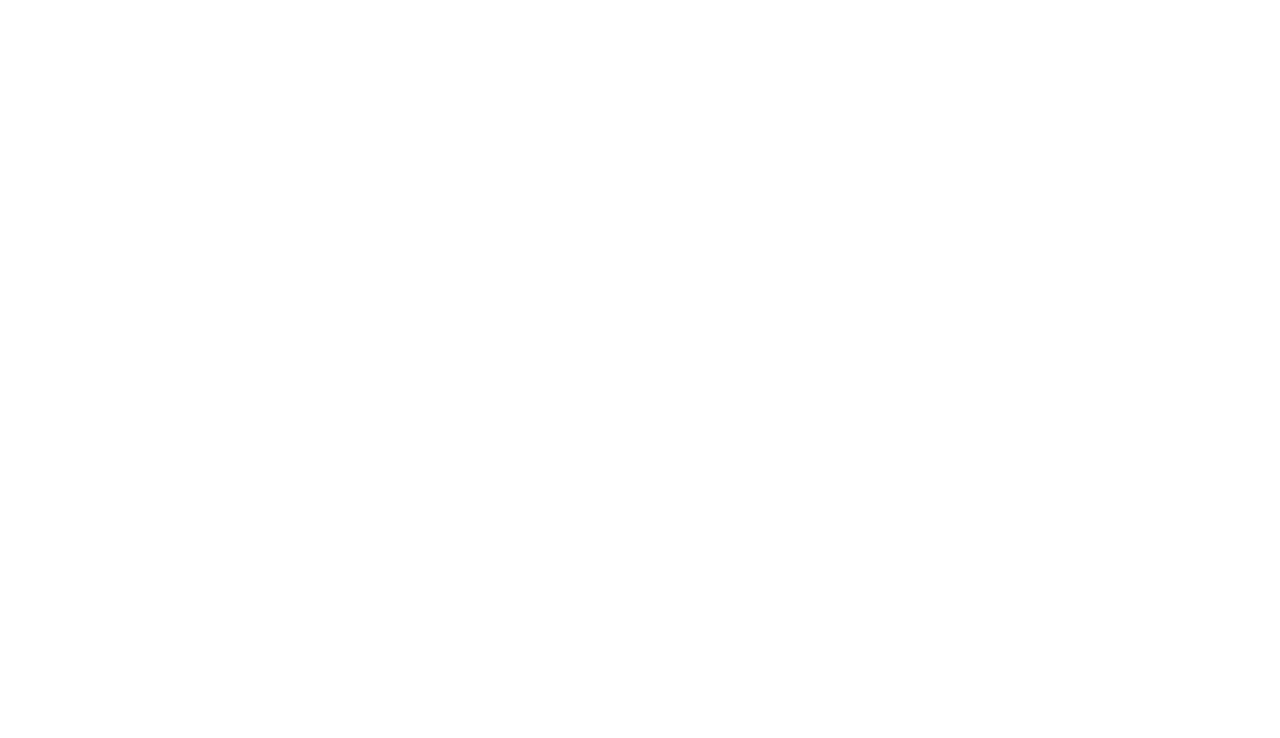
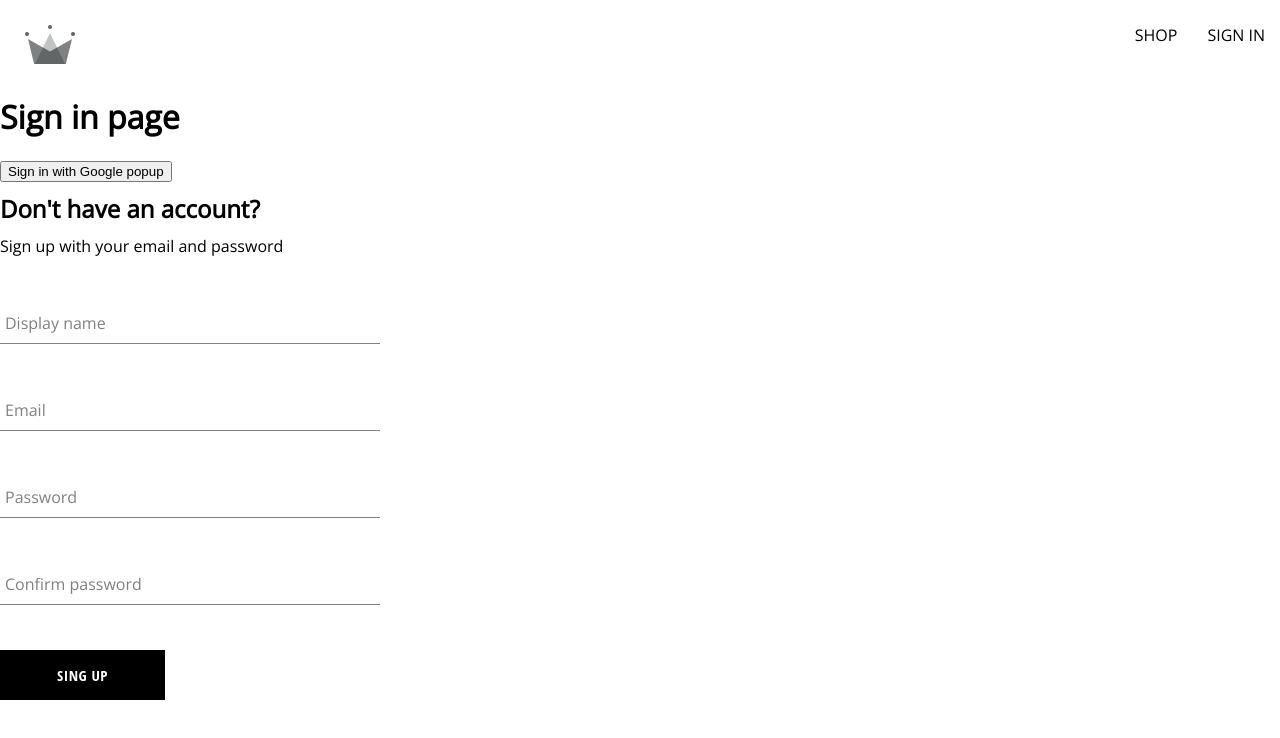
Before and after one commit to attiladekany/react-crwn-clothing-v2, a React (Create React App) app: page /auth in a window 1280 px wide. Before the commit this address had no page. Shown: the top 738 px of the page. Built offline with nearby package versions, Linux system fonts and the light colour scheme.

Commit message:
rename sign-in to auth

```diff
--- a/src/App.js
+++ b/src/App.js
@@ -1,7 +1,7 @@
 import { Routes, Route } from 'react-router-dom';
 import Home from './routes/home/home.component';
 import Navigation from './routes/navigation/navigation.component';
-import SignIn from './routes/sign-in/sign-in.component';
+import Authentication from './routes/authentication/authentication.component';
 
 const Shop = () => {
   return <h1>I am the shop page</h1>
@@ -13,7 +13,7 @@
       <Route path='/' element={<Navigation />} >
         <Route index element={<Home />} /><Route />
         <Route path='shop' element={<Shop />} /><Route />
-        <Route path='sign-in' element={<SignIn />} /><Route />
+        <Route path='auth' element={<Authentication />} /><Route />
       </Route>
     </Routes>
   );
--- a/src/routes/sign-in/sign-in.component.jsx
+++ b/src/routes/authentication/authentication.component.jsx
@@ -4,11 +4,11 @@
   auth,
   signInWithGooglePopup,
   createUserDocumentFromAuth,
-  signInWithGoogleRedirect,
+  // signInWithGoogleRedirect,
 } from "../../utils/firebase/firebase.utils";
 import SignUpForm from "../../components/sign-up-form/sign-up-form.component";
 
-const SignIn = () => {
+const Authentication = () => {
   useEffect(() => {
     const redirectedResultPromise = async () => await getRedirectResult(auth); // auth => keep track auth. state
     redirectedResultPromise().then(async (response) => {
@@ -27,13 +27,13 @@
     <div>
       <h1>Sign in page</h1>
       <button onClick={logGoogleUser}>Sign in with Google popup</button>
-      <button onClick={signInWithGoogleRedirect}>
+      {/* <button onClick={signInWithGoogleRedirect}>
         Sign in with Google redirect
-      </button>
+      </button> */}
 
       <SignUpForm />
     </div>
   );
 };
 
-export default SignIn;
+export default Authentication;
--- a/src/routes/navigation/navigation.component.jsx
+++ b/src/routes/navigation/navigation.component.jsx
@@ -15,7 +15,7 @@
           <Link className="nav-link" to="/shop">
             SHOP
           </Link>
-          <Link className="nav-link" to="/sign-in">
+          <Link className="nav-link" to="/auth">
             SIGN IN
           </Link>
         </div>
```
